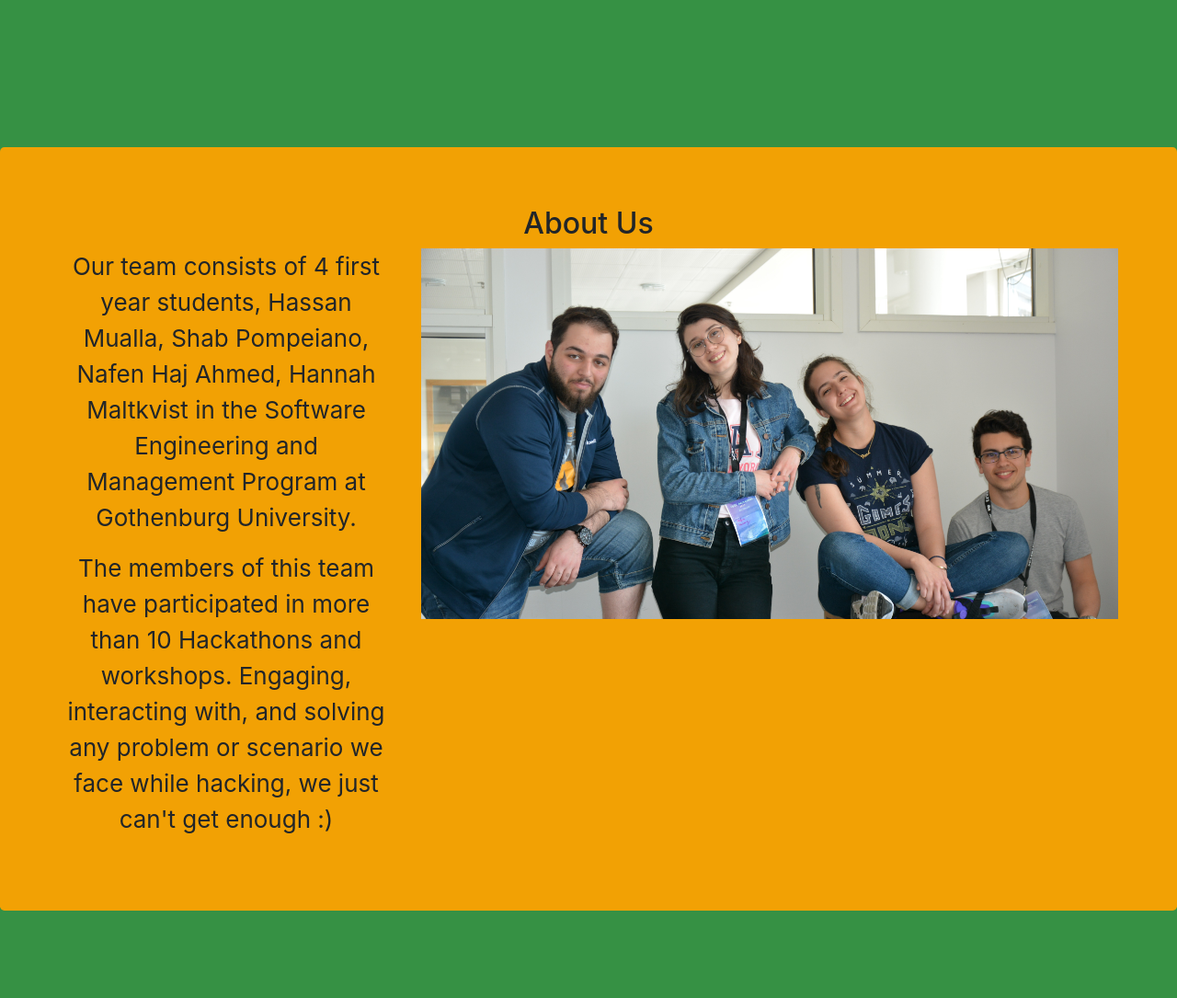
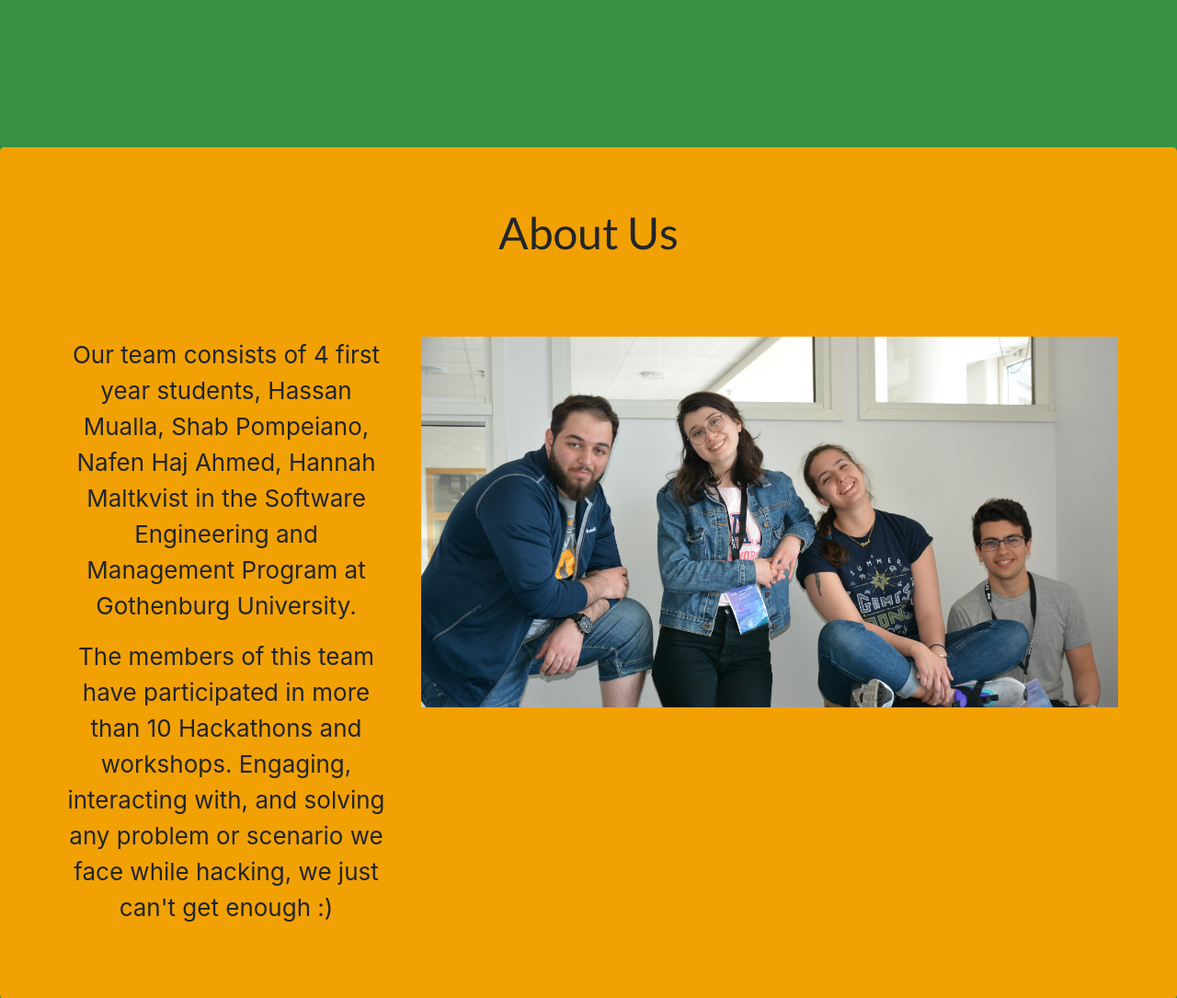
Before and after one commit to shabonout/trashoon, a Django app: page / in a window 1280 px wide. Shown: the part 3522-4607 px from the top of the page at 92% size. Run offline with Django 3.2, Linux system fonts and the light colour scheme; data comes from the database, SQL or seed files in the repository; some libraries are stand-ins or nearby versions.

Commit message:
Fixes UI

```diff
--- a/django-website/src/pins/templates/WebPage.html
+++ b/django-website/src/pins/templates/WebPage.html
@@ -108,7 +108,8 @@
     <div id="aboutUS" class="jumbotron text-jumbo" style="margin-bottom: 0px; margin-top: 10rem; align-content: center; padding: 5%" >
         <center>
             <h2>
-                About Us
+                <div class="titles"><font size="10">About Us</font></div>
+                <br><br>
             </h2>
             <div class="row">
                 <div class="col-4">
```
